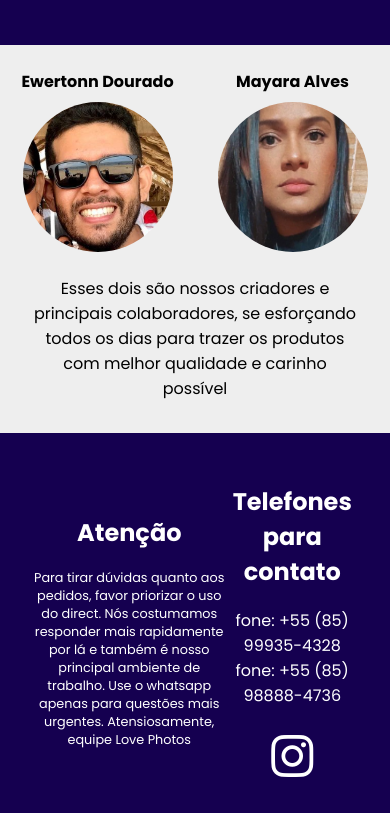
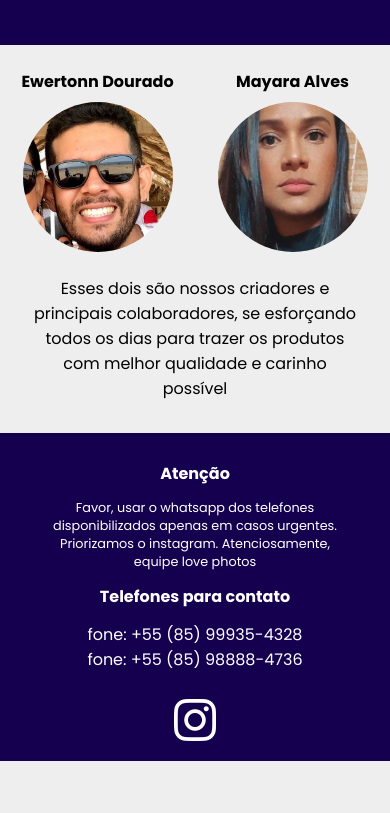
Before and after one commit to evaaldo/love-photos-website, a plain HTML site: page src/index.html in a window 390 px wide. Shown: the part 2352-3165 px from the top of the page. After the commit the page ends 3113 px from the top, so only its background shows below. Drawn offline with nearby package versions, Linux system fonts and the light colour scheme.

Commit message:
Criação da versão mobile para a aba de contato

```diff
--- a/css/contato.css
+++ b/css/contato.css
@@ -1,5 +1,5 @@
-.contato {
-    padding: 2em;
+.contato__desktop {
+    padding: 2em 0;
     background-color: var(--cor-de-fundo);
     text-align: center;
     display: flex;
@@ -36,3 +36,53 @@
     color: var(--branco);
     font-size: 3em;
 }
+
+.contato__mobile {
+    display: none;
+}
+
+@media screen and (max-width: 1024px) {
+
+    .contato__mobile {
+        padding: 1em;
+        display: flex;
+        background-color: var(--cor-de-fundo);
+        color: var(--branco);
+        justify-content: space-around;
+        align-items: center;
+        text-align: center;
+        flex-direction: column;
+    }
+
+    .contato__desktop {
+        display: none;
+    }
+
+    .contato__aviso__mobile,
+    .contato__telefones-rede__mobile {
+        width: 50vh;
+    }
+
+    .contato__titulo__mobile {
+        padding: .8em 0;
+        color: var(--branco);
+        font-weight: 700;
+    }
+
+    .contato__fone__mobile {
+        color: var(--branco);
+    }
+
+    .contato__texto__mobile {
+        color: var(--branco);
+        font-size: .8em;
+        padding: 0 5em;
+    }
+
+    .fa-instagram {
+        padding-top: .5em;
+        color: var(--branco);
+        font-size: 3em;
+    }
+
+}
--- a/src/index.html
+++ b/src/index.html
@@ -441,6 +441,7 @@
         </div>
     </section>
     <section id="contato" class="contato">
+        <div class="contato__desktop">
             <div class="contato__aviso">
                 <h2 class="contato__titulo">Atenção</h2>
                 <p class="contato__texto">Para tirar dúvidas quanto aos pedidos, favor priorizar o uso do direct. Nós costumamos responder mais rapidamente por lá e também é nosso principal ambiente de trabalho. Use o whatsapp apenas para questões mais urgentes. Atensiosamente, equipe Love Photos</p>
@@ -451,5 +452,18 @@
                 <p class="contato__fone">fone: +55 (85) 98888-4736</p>
                 <a href="https://www.instagram.com/lovephotooficial/"><i class="fa-brands fa-instagram"></i></a>
             </div>
+        </div>
+        <div class="contato__mobile">
+            <div class="contato__aviso__mobile">
+                <h4 class="contato__titulo__mobile">Atenção</h4>
+                <p class="contato__texto__mobile">Favor, usar o whatsapp dos telefones disponibilizados apenas em casos urgentes. Priorizamos o instagram. Atenciosamente, equipe love photos</p>
+            </div>
+            <div class="contato__telefones-redes">
+                <h4 class="contato__titulo__mobile">Telefones para contato</h4>
+                <p class="contato__fone__mobile">fone: +55 (85) 99935-4328</p>
+                <p class="contato__fone__mobile">fone: +55 (85) 98888-4736</p>
+                <a href="https://www.instagram.com/lovephotooficial/"><i class="fa-brands fa-instagram"></i></a>
+            </div>
+        </div>
     </section>
 </html>
```
Lines whose indentation alone changed are shown as unchanged.
